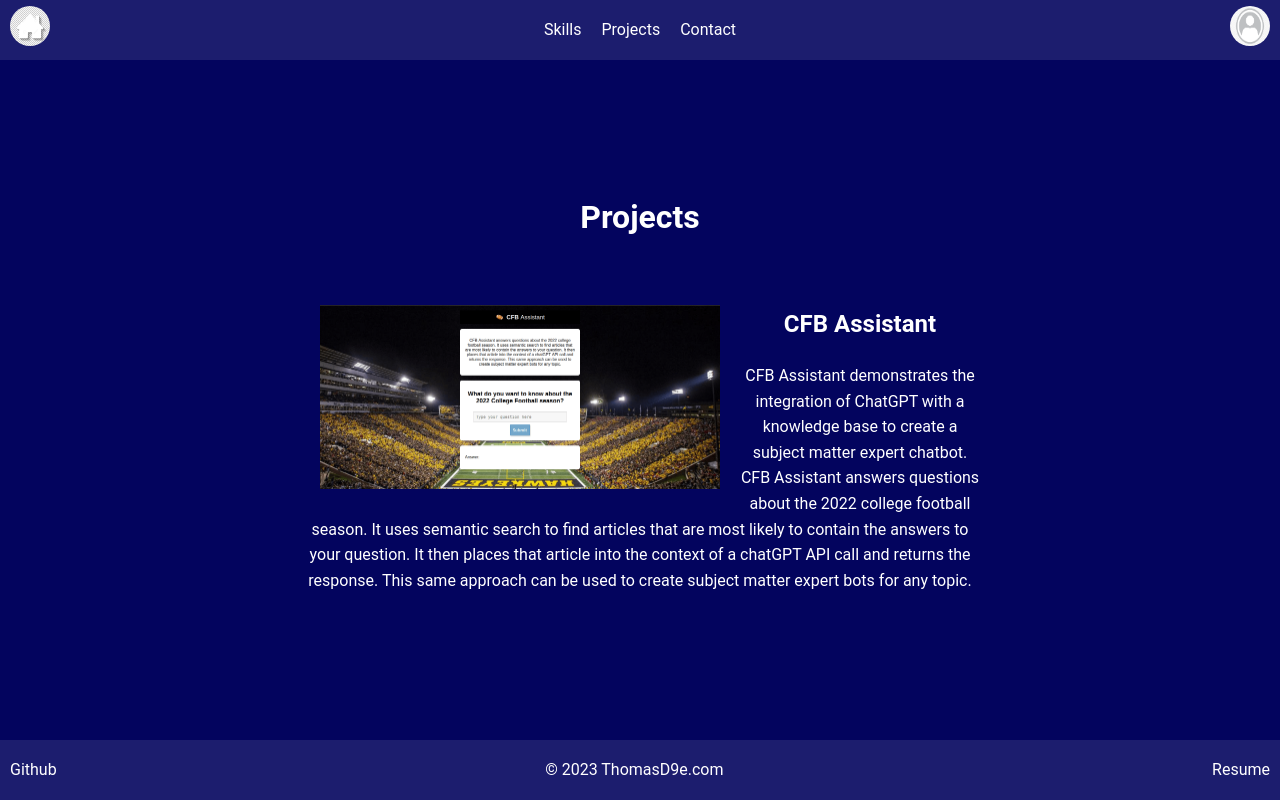
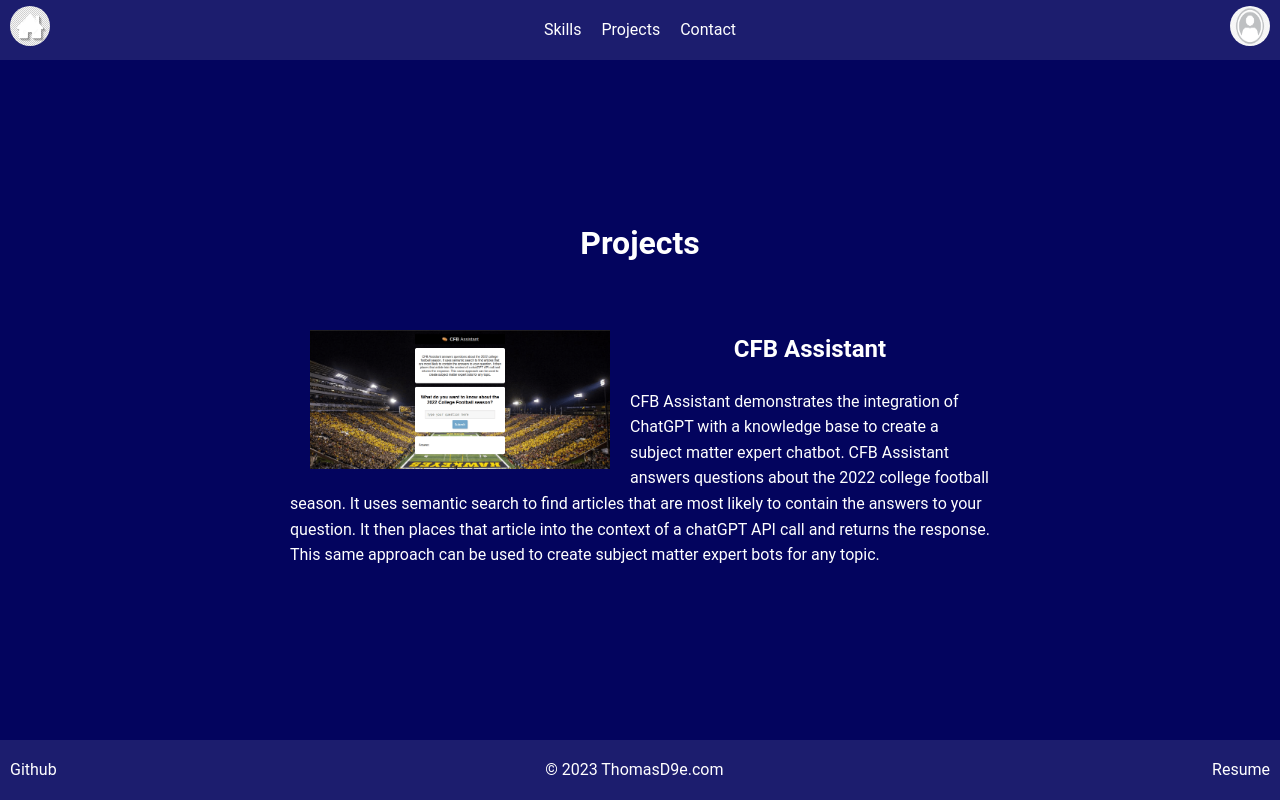
Before and after one commit to tdwebdesign/thomasd9e, a Django app: template website/templates/projects.html in a window 1280 px wide. Run offline with Django 4.2, Linux system fonts and the light colour scheme; the template is opened without the code that fills it, so the values that code supplies are empty.

Commit message:
Formating projects page

```diff
--- a/thomasd9e/utils.py
+++ b/thomasd9e/utils.py
@@ -15,6 +15,6 @@ def download_service_account_key():
     blob = bucket.blob(blob_name)
     blob.download_to_filename(destination_file_name)
 
-    print(f"Downloaded {blob_name} from {bucket_name} to {destination_file_name}.")
+    ## print(f"Downloaded {blob_name} from {bucket_name} to {destination_file_name}.") # For debugging
 
     return destination_file_name
--- a/website/static/website/index.css
+++ b/website/static/website/index.css
@@ -250,8 +250,25 @@ footer {
     text-decoration: none;
 }
 
+.projects {
+    box-sizing: border-box;
+    min-height: 100vh; /* Set a minimum height of 100vh */
+    background-color: #03045e;
+    color: #fff;
+    display: flex;
+    flex-direction: column;
+    padding: 60px 0px;
+    align-items: center;
+    justify-content: center;
+}
+
+.projects a {
+    text-decoration: none;
+    color: #fff;
+}
+
 .project-image {
-    width: 400px;
+    width: 300px;
     height: auto;
     border-radius: 8px;
     float: left;
@@ -260,7 +277,12 @@ footer {
 
 .project-container {
     padding: 20px;
-    max-width: 680px;
+    max-width: 700px;
+}
+
+.project-container h2 {
+    color: #fff;
+    text-align: center; /* Center the h2 element */
 }
 
 @media screen and (max-width: 768px) {
@@ -321,7 +343,6 @@ input[type="text"], input[type="email"], textarea {
     border-radius: 5px;
     font-size: 16px;
     color: #333;
-    placeholder: #aaa; /* Lighter font for placeholder */
 }
 
 button {
--- a/website/templates/projects.html
+++ b/website/templates/projects.html
@@ -5,7 +5,7 @@
 {% block title %}Projects - ThomasD9e{% endblock %}
 
 {% block content %}
-<div class="single-page">
+<div class="projects">
     <h1>Projects</h1>
     <a href="{% url 'cfb_assistant' %}">
         <div class="project-container">
```
